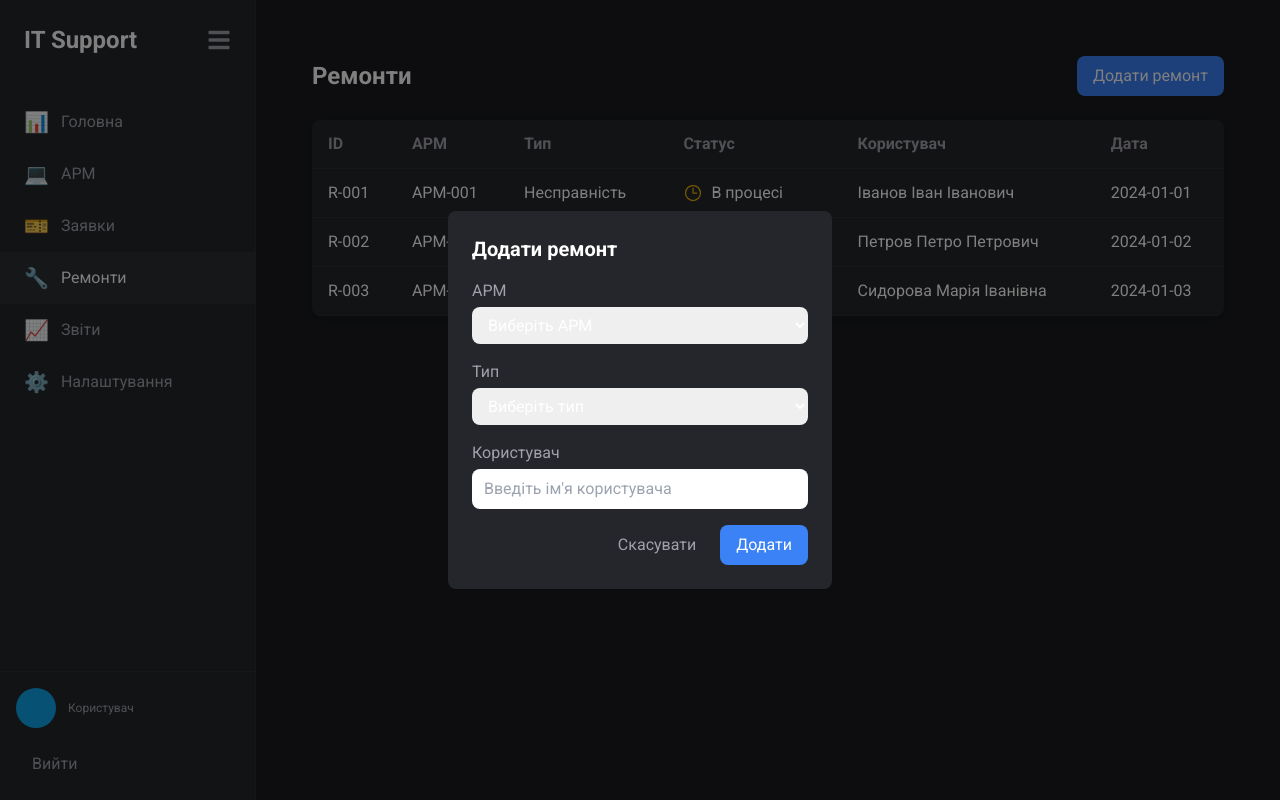
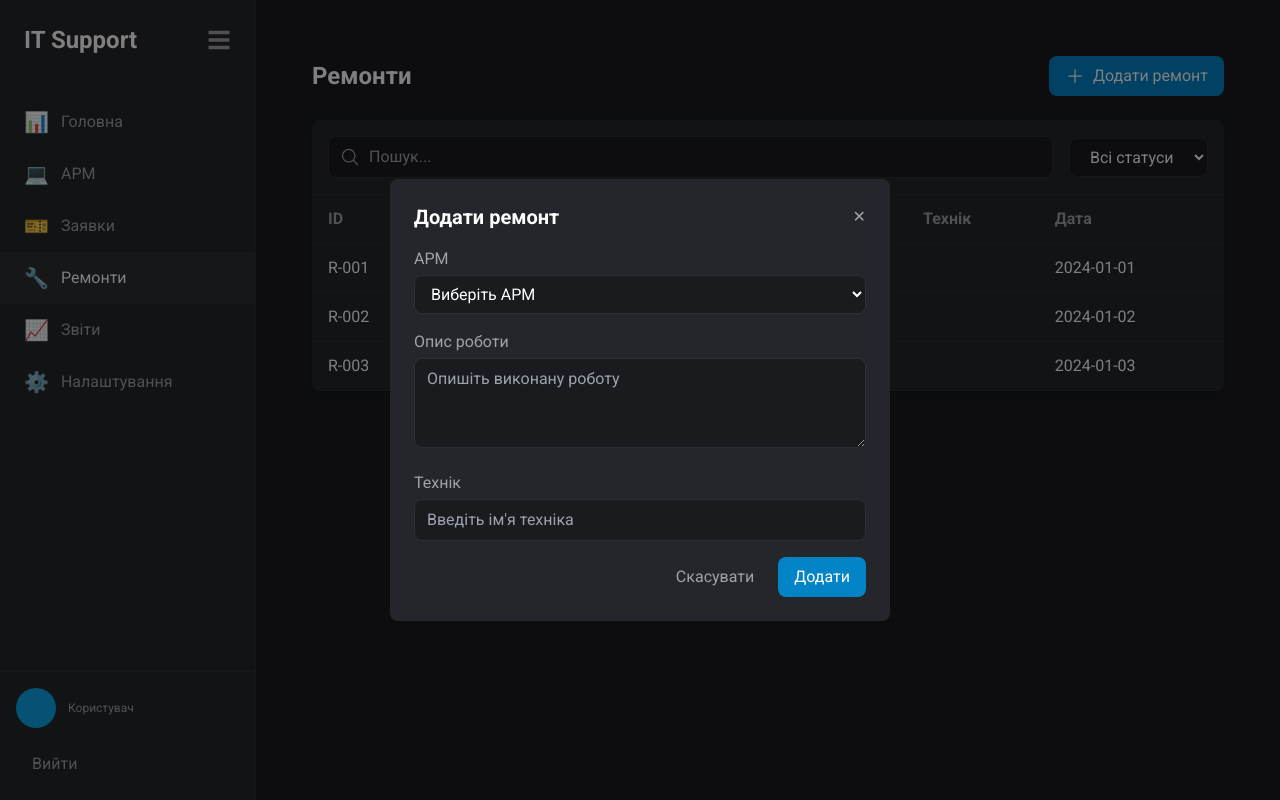
Before and after one commit to Vlad7773/it_support, a React (Create React App) app: page /repairs in a window 1280 px wide. Both pictures are taken after a click on the button "Додати ремонт". Built offline with nearby package versions, Linux system fonts and the light colour scheme.

Commit message:
виправив всі помилки 2

```diff
--- a/src/context/AppContext.jsx
+++ b/src/context/AppContext.jsx
@@ -15,22 +15,25 @@ export const AppProvider = ({ children }) => {
 
   const [tickets, setTickets] = useState([
     {
-      id: 'TK-001',
-      type: 'Несправність',
+      id: 'T-001',
+      workstation: 'АРМ-001',
+      problem: 'Не працює мишка',
       status: 'В процесі',
       user: 'Іванов Іван Іванович',
       date: '2024-01-01',
     },
     {
-      id: 'TK-002',
-      type: 'Встановлення',
+      id: 'T-002',
+      workstation: 'АРМ-002',
+      problem: 'Встановлення ПЗ',
       status: 'Завершено',
       user: 'Петров Петро Петрович',
       date: '2024-01-02',
     },
     {
-      id: 'TK-003',
-      type: 'Консультація',
+      id: 'T-003',
+      workstation: 'АРМ-003',
+      problem: 'Консультація по налаштуванню',
       status: 'В очікуванні',
       user: 'Сидорова Марія Іванівна',
       date: '2024-01-03',
--- a/src/pages/Repairs.jsx
+++ b/src/pages/Repairs.jsx
@@ -1,19 +1,20 @@
 import React, { useState } from 'react';
 import { useAppContext } from '../context/AppContext';
 import {
-  ClockIcon,
-  CheckCircleIcon,
-  XCircleIcon,
+  PlusIcon,
+  MagnifyingGlassIcon,
 } from '@heroicons/react/24/outline';
 
 const Repairs = () => {
   const { repairs, workstations, addRepair } = useAppContext();
   const [showAddModal, setShowAddModal] = useState(false);
+  const [searchTerm, setSearchTerm] = useState('');
+  const [filterStatus, setFilterStatus] = useState('all');
   const [newRepair, setNewRepair] = useState({
     workstation: '',
-    type: '',
-    status: 'В очікуванні',
-    user: '',
+    description: '',
+    status: 'В процесі',
+    technician: '',
     date: new Date().toISOString().split('T')[0],
   });
 
@@ -26,25 +27,23 @@ const Repairs = () => {
     setShowAddModal(false);
     setNewRepair({
       workstation: '',
-      type: '',
-      status: 'В очікуванні',
-      user: '',
+      description: '',
+      status: 'В процесі',
+      technician: '',
       date: new Date().toISOString().split('T')[0],
     });
   };
 
-  const getStatusIcon = (status) => {
-    switch (status) {
-      case 'В процесі':
-        return <ClockIcon className="h-5 w-5 text-yellow-500" />;
-      case 'Завершено':
-        return <CheckCircleIcon className="h-5 w-5 text-green-500" />;
-      case 'В очікуванні':
-        return <XCircleIcon className="h-5 w-5 text-red-500" />;
-      default:
-        return null;
-    }
-  };
+  const filteredRepairs = (repairs || []).filter(repair => {
+    const matchesSearch =
+      repair.workstation.toLowerCase().includes(searchTerm.toLowerCase()) ||
+      repair.description.toLowerCase().includes(searchTerm.toLowerCase()) ||
+      repair.technician.toLowerCase().includes(searchTerm.toLowerCase());
+
+    const matchesStatus = filterStatus === 'all' || repair.status === filterStatus;
+
+    return matchesSearch && matchesStatus;
+  });
 
   return (
     <div className="p-6">
@@ -52,55 +51,93 @@ const Repairs = () => {
         <h1 className="text-2xl font-semibold text-white">Ремонти</h1>
         <button
           onClick={() => setShowAddModal(true)}
-          className="bg-blue-500 hover:bg-blue-600 text-white px-4 py-2 rounded-lg"
+          className="bg-primary-600 hover:bg-primary-700 text-white px-4 py-2 rounded-lg flex items-center gap-2 transition-colors"
         >
+          <PlusIcon className="h-5 w-5" />
           Додати ремонт
         </button>
       </div>
 
       <div className="bg-dark-card rounded-lg shadow-card overflow-hidden">
+        <div className="p-4 border-b border-dark-border">
+          <div className="flex flex-wrap items-center gap-4">
+            <div className="relative flex-1 min-w-[200px]">
+              <input
+                type="text"
+                placeholder="Пошук..."
+                value={searchTerm}
+                onChange={(e) => setSearchTerm(e.target.value)}
+                className="w-full bg-dark-bg border border-dark-border rounded-lg pl-10 pr-4 py-2 text-white focus:outline-none focus:ring-2 focus:ring-primary-500"
+              />
+              <MagnifyingGlassIcon className="h-5 w-5 text-dark-textSecondary absolute left-3 top-1/2 transform -translate-y-1/2" />
+            </div>
+            <select
+              value={filterStatus}
+              onChange={(e) => setFilterStatus(e.target.value)}
+              className="bg-dark-bg border border-dark-border rounded-lg px-4 py-2 text-white focus:outline-none focus:ring-2 focus:ring-primary-500"
+            >
+              <option value="all">Всі статуси</option>
+              <option value="В процесі">В процесі</option>
+              <option value="Завершено">Завершено</option>
+            </select>
+          </div>
+        </div>
+
+        <div className="overflow-x-auto">
           <table className="min-w-full">
             <thead>
               <tr className="border-b border-dark-border">
                 <th className="text-left py-3 px-4 text-dark-textSecondary">ID</th>
                 <th className="text-left py-3 px-4 text-dark-textSecondary">АРМ</th>
-              <th className="text-left py-3 px-4 text-dark-textSecondary">Тип</th>
+                <th className="text-left py-3 px-4 text-dark-textSecondary">Опис</th>
                 <th className="text-left py-3 px-4 text-dark-textSecondary">Статус</th>
-              <th className="text-left py-3 px-4 text-dark-textSecondary">Користувач</th>
+                <th className="text-left py-3 px-4 text-dark-textSecondary">Технік</th>
                 <th className="text-left py-3 px-4 text-dark-textSecondary">Дата</th>
               </tr>
             </thead>
             <tbody>
-            {repairs.map((repair) => (
-              <tr key={repair.id} className="border-b border-dark-border">
+              {filteredRepairs.map((repair) => (
+                <tr key={repair.id} className="border-b border-dark-border hover:bg-dark-bg">
                   <td className="py-3 px-4 text-white">{repair.id}</td>
                   <td className="py-3 px-4 text-white">{repair.workstation}</td>
-                <td className="py-3 px-4 text-white">{repair.type}</td>
+                  <td className="py-3 px-4 text-white">{repair.description}</td>
                   <td className="py-3 px-4">
-                  <div className="flex items-center space-x-2">
-                    {getStatusIcon(repair.status)}
-                    <span className="text-white">{repair.status}</span>
-                  </div>
+                    <span className={`inline-flex items-center px-2.5 py-0.5 rounded-full text-xs font-medium ${
+                      repair.status === 'Завершено'
+                        ? 'bg-green-500/20 text-green-400'
+                        : 'bg-yellow-500/20 text-yellow-400'
+                    }`}>
+                      {repair.status}
+                    </span>
                   </td>
-                <td className="py-3 px-4 text-white">{repair.user}</td>
+                  <td className="py-3 px-4 text-white">{repair.technician}</td>
                   <td className="py-3 px-4 text-white">{repair.date}</td>
                 </tr>
               ))}
             </tbody>
           </table>
         </div>
+      </div>
 
       {showAddModal && (
-        <div className="fixed inset-0 bg-black bg-opacity-50 flex items-center justify-center">
-          <div className="bg-dark-card p-6 rounded-lg w-96">
-            <h2 className="text-xl font-semibold text-white mb-4">Додати ремонт</h2>
+        <div className="fixed inset-0 bg-black bg-opacity-50 flex items-center justify-center z-50">
+          <div className="bg-dark-card p-6 rounded-lg w-[500px]">
+            <div className="flex justify-between items-center mb-4">
+              <h2 className="text-xl font-semibold text-white">Додати ремонт</h2>
+              <button
+                onClick={() => setShowAddModal(false)}
+                className="text-dark-textSecondary hover:text-white"
+              >
+                ✕
+              </button>
+            </div>
             <div className="space-y-4">
               <div>
                 <label className="block text-dark-textSecondary mb-1">АРМ</label>
                 <select
                   value={newRepair.workstation}
                   onChange={(e) => setNewRepair({ ...newRepair, workstation: e.target.value })}
-                  className="w-full bg-dark-input text-white rounded-lg px-3 py-2"
+                  className="w-full bg-dark-bg border border-dark-border rounded-lg px-3 py-2 text-white focus:outline-none focus:ring-2 focus:ring-primary-500"
                 >
                   <option value="">Виберіть АРМ</option>
                   {workstations.map((ws) => (
@@ -111,26 +148,23 @@ const Repairs = () => {
                 </select>
               </div>
               <div>
-                <label className="block text-dark-textSecondary mb-1">Тип</label>
-                <select
-                  value={newRepair.type}
-                  onChange={(e) => setNewRepair({ ...newRepair, type: e.target.value })}
-                  className="w-full bg-dark-input text-white rounded-lg px-3 py-2"
-                >
-                  <option value="">Виберіть тип</option>
-                  <option value="Несправність">Несправність</option>
-                  <option value="Встановлення">Встановлення</option>
-                  <option value="Консультація">Консультація</option>
-                </select>
+                <label className="block text-dark-textSecondary mb-1">Опис роботи</label>
+                <textarea
+                  value={newRepair.description}
+                  onChange={(e) => setNewRepair({ ...newRepair, description: e.target.value })}
+                  className="w-full bg-dark-bg border border-dark-border rounded-lg px-3 py-2 text-white focus:outline-none focus:ring-2 focus:ring-primary-500"
+                  placeholder="Опишіть виконану роботу"
+                  rows="3"
+                />
               </div>
               <div>
-                <label className="block text-dark-textSecondary mb-1">Користувач</label>
+                <label className="block text-dark-textSecondary mb-1">Технік</label>
                 <input
                   type="text"
-                  value={newRepair.user}
-                  onChange={(e) => setNewRepair({ ...newRepair, user: e.target.value })}
-                  className="w-full bg-dark-input text-white rounded-lg px-3 py-2"
-                  placeholder="Введіть ім'я користувача"
+                  value={newRepair.technician}
+                  onChange={(e) => setNewRepair({ ...newRepair, technician: e.target.value })}
+                  className="w-full bg-dark-bg border border-dark-border rounded-lg px-3 py-2 text-white focus:outline-none focus:ring-2 focus:ring-primary-500"
+                  placeholder="Введіть ім'я техніка"
                 />
               </div>
               <div className="flex justify-end space-x-2">
@@ -142,7 +176,7 @@ const Repairs = () => {
                 </button>
                 <button
                   onClick={handleAddRepair}
-                  className="bg-blue-500 hover:bg-blue-600 text-white px-4 py-2 rounded-lg"
+                  className="bg-primary-600 hover:bg-primary-700 text-white px-4 py-2 rounded-lg transition-colors"
                 >
                   Додати
                 </button>
--- a/src/pages/Tickets.jsx
+++ b/src/pages/Tickets.jsx
@@ -4,11 +4,15 @@ import {
   ClockIcon,
   CheckCircleIcon,
   XCircleIcon,
+  PlusIcon,
+  MagnifyingGlassIcon,
 } from '@heroicons/react/24/outline';
 
 const Tickets = () => {
-  const { tickets, workstations, addTicket, updateTicket } = useAppContext();
+  const { tickets, workstations, addTicket, updateTicket, addRepair } = useAppContext();
   const [showAddModal, setShowAddModal] = useState(false);
+  const [searchTerm, setSearchTerm] = useState('');
+  const [filterStatus, setFilterStatus] = useState('all');
   const [newTicket, setNewTicket] = useState({
     workstation: '',
     problem: '',
@@ -35,20 +39,44 @@ const Tickets = () => {
 
   const handleStatusChange = (ticket, newStatus) => {
     updateTicket({ ...ticket, status: newStatus });
+
+    // Якщо заявка завершена, додаємо її до ремонтів
+    if (newStatus === 'Завершено') {
+      const repair = {
+        id: `R-${String(tickets.length + 1).padStart(3, '0')}`,
+        workstation: ticket.workstation,
+        description: ticket.problem,
+        status: 'Завершено',
+        technician: ticket.user,
+        date: new Date().toISOString().split('T')[0],
+      };
+      addRepair(repair);
+    }
   };
 
   const getStatusIcon = (status) => {
     switch (status) {
       case 'В процесі':
-        return <ClockIcon className="h-5 w-5 text-yellow-500" />;
+        return <ClockIcon className="h-5 w-5 text-yellow-400" />;
       case 'Завершено':
-        return <CheckCircleIcon className="h-5 w-5 text-green-500" />;
+        return <CheckCircleIcon className="h-5 w-5 text-green-400" />;
       case 'В очікуванні':
-        return <XCircleIcon className="h-5 w-5 text-red-500" />;
+        return <XCircleIcon className="h-5 w-5 text-red-400" />;
       default:
         return null;
     }
   };
+
+  const filteredTickets = (tickets || []).filter(ticket => {
+    const matchesSearch =
+      ticket.workstation.toLowerCase().includes(searchTerm.toLowerCase()) ||
+      ticket.problem.toLowerCase().includes(searchTerm.toLowerCase()) ||
+      ticket.user.toLowerCase().includes(searchTerm.toLowerCase());
+
+    const matchesStatus = filterStatus === 'all' || ticket.status === filterStatus;
+
+    return matchesSearch && matchesStatus;
+  });
 
   return (
     <div className="p-6">
@@ -56,13 +84,40 @@ const Tickets = () => {
         <h1 className="text-2xl font-semibold text-white">Заявки</h1>
         <button
           onClick={() => setShowAddModal(true)}
-          className="bg-blue-500 hover:bg-blue-600 text-white px-4 py-2 rounded-lg"
+          className="bg-primary-600 hover:bg-primary-700 text-white px-4 py-2 rounded-lg flex items-center gap-2 transition-colors"
         >
+          <PlusIcon className="h-5 w-5" />
           Додати заявку
         </button>
       </div>
 
       <div className="bg-dark-card rounded-lg shadow-card overflow-hidden">
+        <div className="p-4 border-b border-dark-border">
+          <div className="flex flex-wrap items-center gap-4">
+            <div className="relative flex-1 min-w-[200px]">
+              <input
+                type="text"
+                placeholder="Пошук..."
+                value={searchTerm}
+                onChange={(e) => setSearchTerm(e.target.value)}
+                className="w-full bg-dark-bg border border-dark-border rounded-lg pl-10 pr-4 py-2 text-white focus:outline-none focus:ring-2 focus:ring-primary-500"
+              />
+              <MagnifyingGlassIcon className="h-5 w-5 text-dark-textSecondary absolute left-3 top-1/2 transform -translate-y-1/2" />
+            </div>
+            <select
+              value={filterStatus}
+              onChange={(e) => setFilterStatus(e.target.value)}
+              className="bg-dark-bg border border-dark-border rounded-lg px-4 py-2 text-white focus:outline-none focus:ring-2 focus:ring-primary-500"
+            >
+              <option value="all">Всі статуси</option>
+              <option value="В очікуванні">В очікуванні</option>
+              <option value="В процесі">В процесі</option>
+              <option value="Завершено">Завершено</option>
+            </select>
+          </div>
+        </div>
+
+        <div className="overflow-x-auto">
           <table className="min-w-full">
             <thead>
               <tr className="border-b border-dark-border">
@@ -76,15 +131,23 @@ const Tickets = () => {
               </tr>
             </thead>
             <tbody>
-            {tickets.map((ticket) => (
-              <tr key={ticket.id} className="border-b border-dark-border">
+              {filteredTickets.map((ticket) => (
+                <tr key={ticket.id} className="border-b border-dark-border hover:bg-dark-bg">
                   <td className="py-3 px-4 text-white">{ticket.id}</td>
                   <td className="py-3 px-4 text-white">{ticket.workstation}</td>
                   <td className="py-3 px-4 text-white">{ticket.problem}</td>
                   <td className="py-3 px-4">
                     <div className="flex items-center space-x-2">
                       {getStatusIcon(ticket.status)}
-                    <span className="text-white">{ticket.status}</span>
+                      <span className={`inline-flex items-center px-2.5 py-0.5 rounded-full text-xs font-medium ${
+                        ticket.status === 'Завершено'
+                          ? 'bg-green-500/20 text-green-400'
+                          : ticket.status === 'В процесі'
+                          ? 'bg-yellow-500/20 text-yellow-400'
+                          : 'bg-red-500/20 text-red-400'
+                      }`}>
+                        {ticket.status}
+                      </span>
                     </div>
                   </td>
                   <td className="py-3 px-4 text-white">{ticket.user}</td>
@@ -93,7 +156,7 @@ const Tickets = () => {
                     <select
                       value={ticket.status}
                       onChange={(e) => handleStatusChange(ticket, e.target.value)}
-                    className="bg-dark-input text-white rounded-lg px-2 py-1"
+                      className="bg-dark-bg border border-dark-border rounded-lg px-2 py-1 text-white focus:outline-none focus:ring-2 focus:ring-primary-500"
                     >
                       <option value="В очікуванні">В очікуванні</option>
                       <option value="В процесі">В процесі</option>
@@ -105,18 +168,27 @@ const Tickets = () => {
             </tbody>
           </table>
         </div>
+      </div>
 
       {showAddModal && (
-        <div className="fixed inset-0 bg-black bg-opacity-50 flex items-center justify-center">
-          <div className="bg-dark-card p-6 rounded-lg w-96">
-            <h2 className="text-xl font-semibold text-white mb-4">Додати заявку</h2>
+        <div className="fixed inset-0 bg-black bg-opacity-50 flex items-center justify-center z-50">
+          <div className="bg-dark-card p-6 rounded-lg w-[500px]">
+            <div className="flex justify-between items-center mb-4">
+              <h2 className="text-xl font-semibold text-white">Додати заявку</h2>
+              <button
+                onClick={() => setShowAddModal(false)}
+                className="text-dark-textSecondary hover:text-white"
+              >
+                ✕
+              </button>
+            </div>
             <div className="space-y-4">
               <div>
                 <label className="block text-dark-textSecondary mb-1">АРМ</label>
                 <select
                   value={newTicket.workstation}
                   onChange={(e) => setNewTicket({ ...newTicket, workstation: e.target.value })}
-                  className="w-full bg-dark-input text-white rounded-lg px-3 py-2"
+                  className="w-full bg-dark-bg border border-dark-border rounded-lg px-3 py-2 text-white focus:outline-none focus:ring-2 focus:ring-primary-500"
                 >
                   <option value="">Виберіть АРМ</option>
                   {workstations.map((ws) => (
@@ -131,7 +203,7 @@ const Tickets = () => {
                 <textarea
                   value={newTicket.problem}
                   onChange={(e) => setNewTicket({ ...newTicket, problem: e.target.value })}
-                  className="w-full bg-dark-input text-white rounded-lg px-3 py-2"
+                  className="w-full bg-dark-bg border border-dark-border rounded-lg px-3 py-2 text-white focus:outline-none focus:ring-2 focus:ring-primary-500"
                   placeholder="Опишіть проблему"
                   rows="3"
                 />
@@ -142,7 +214,7 @@ const Tickets = () => {
                   type="text"
                   value={newTicket.user}
                   onChange={(e) => setNewTicket({ ...newTicket, user: e.target.value })}
-                  className="w-full bg-dark-input text-white rounded-lg px-3 py-2"
+                  className="w-full bg-dark-bg border border-dark-border rounded-lg px-3 py-2 text-white focus:outline-none focus:ring-2 focus:ring-primary-500"
                   placeholder="Введіть ім'я користувача"
                 />
               </div>
@@ -155,7 +227,7 @@ const Tickets = () => {
                 </button>
                 <button
                   onClick={handleAddTicket}
-                  className="bg-blue-500 hover:bg-blue-600 text-white px-4 py-2 rounded-lg"
+                  className="bg-primary-600 hover:bg-primary-700 text-white px-4 py-2 rounded-lg transition-colors"
                 >
                   Додати
                 </button>
```
Lines whose indentation alone changed are shown as unchanged.
